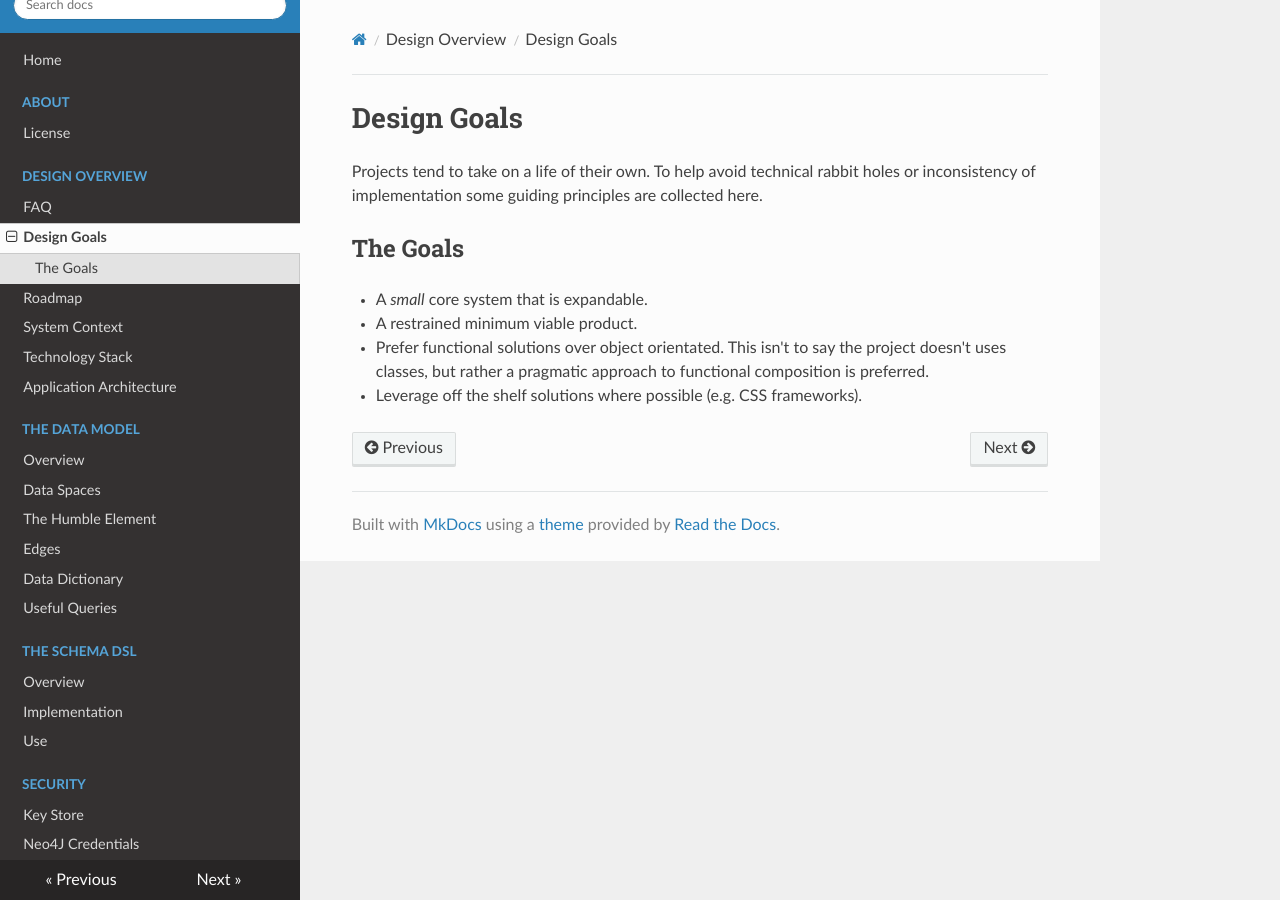
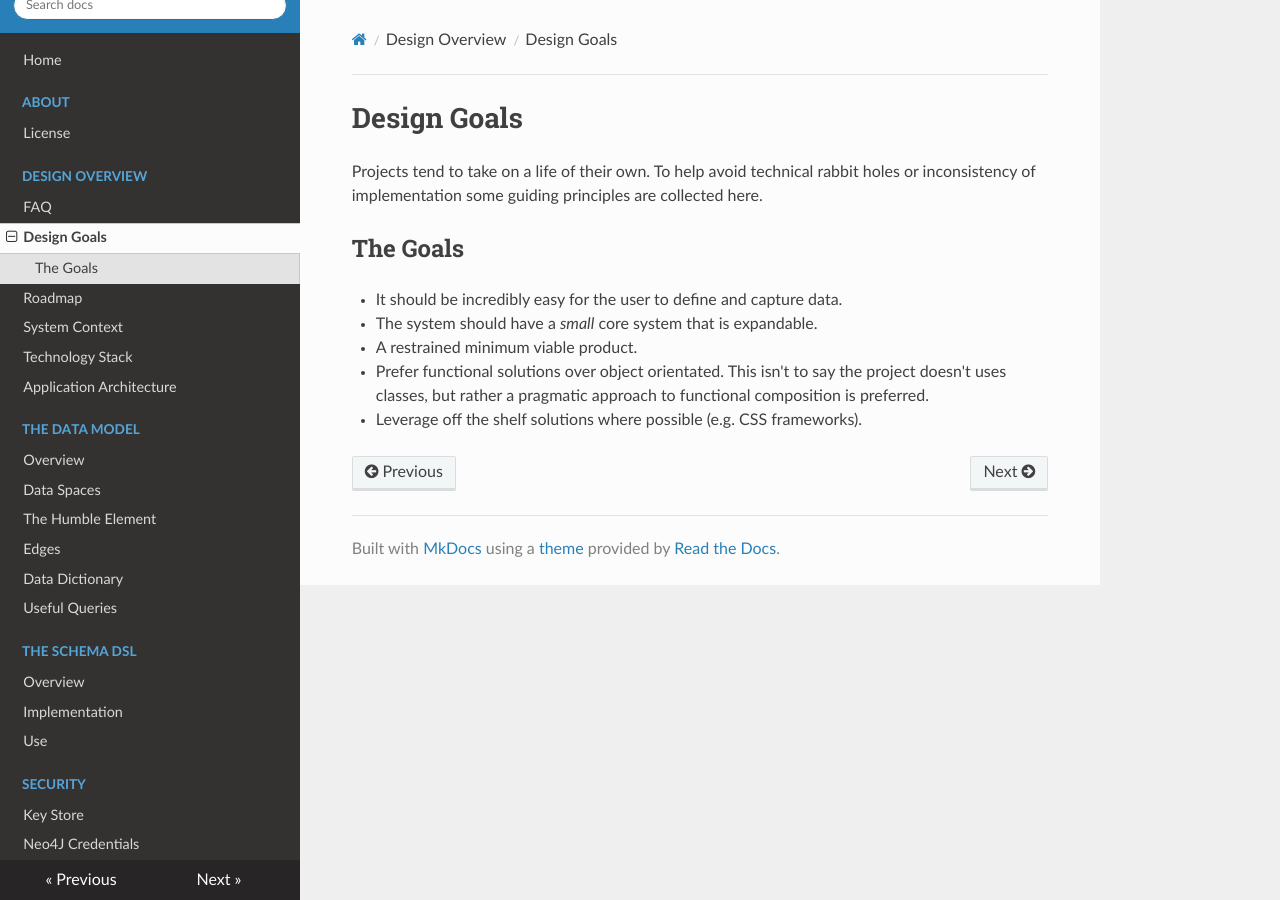
Before and after one commit to sholloway/graph-insights, an MkDocs documentation site: the page built from documentation/design/docs/design/goals.md, in a window 1280 px wide. Built offline with MkDocs 1.6.1, drawn with Linux system fonts in a browser that asks for light colours; nearby versions of some CDN libraries.

Commit message:
Added a design goal for user simplicity.

```diff
--- a/documentation/design/docs/design/goals.md
+++ b/documentation/design/docs/design/goals.md
@@ -2,7 +2,8 @@
 Projects tend to take on a life of their own. To help avoid technical rabbit holes or inconsistency of implementation some guiding principles are collected here.
 
 ## The Goals
-* A _small_ core system that is expandable.
+* It should be incredibly easy for the user to define and capture data.
+* The system should have a _small_ core system that is expandable.
 * A restrained minimum viable product.
 * Prefer functional solutions over object orientated. This isn't to say the project doesn't uses classes, but rather a pragmatic approach to functional composition is preferred.
 * Leverage off the shelf solutions where possible (e.g. CSS frameworks).
```
